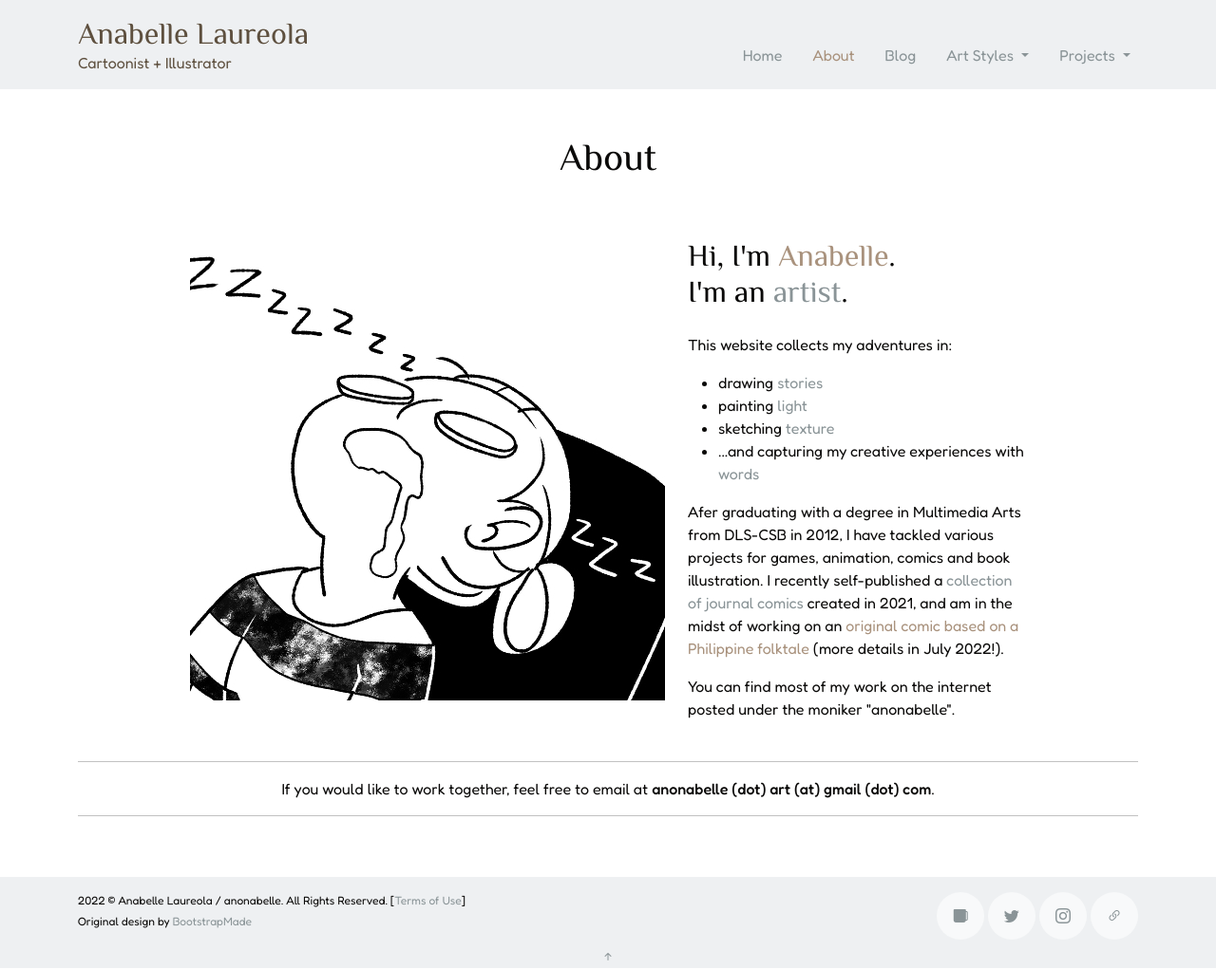
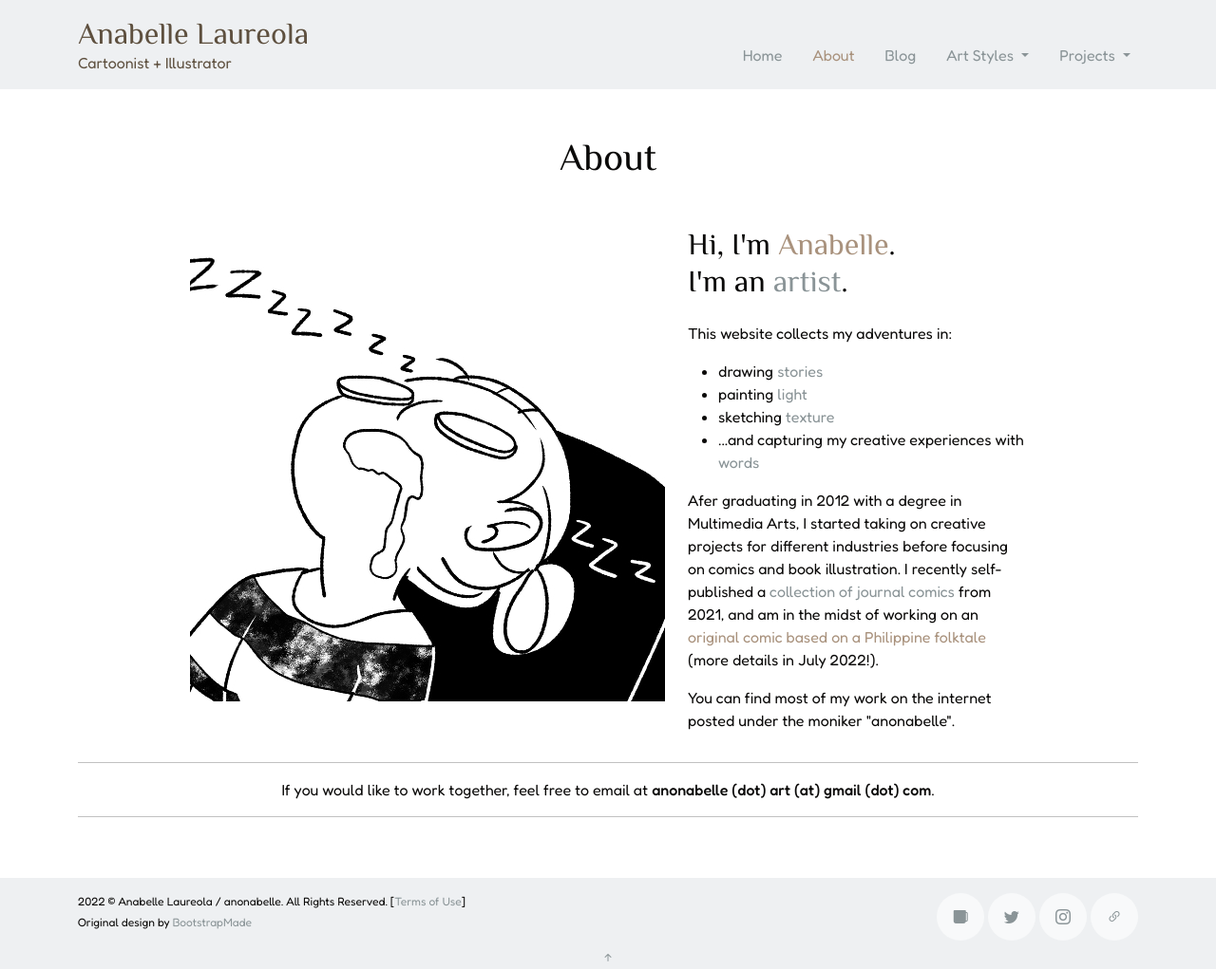
Before and after one commit to nabelore/nabelore.github.io, a Jekyll site: the page built from assets/html/about.html, in a window 1280 px wide. Shown: the whole page at 95% size. Built offline with Jekyll 4.4.1, drawn with Linux system fonts in a browser that asks for light colours.

Commit message:
Update about.html

```diff
--- a/assets/html/about.html
+++ b/assets/html/about.html
@@ -31,7 +31,7 @@
           </ul>
         </p>
 
-        <p>Afer graduating with a degree in Multimedia Arts from DLS-CSB in 2012, I have tackled various projects for games, animation, comics and book illustration. I recently self-published a <a href="/comictherapy">collection of journal comics</a> created in 2021, and am in the midst of working on an <span class="textaccent">original comic based on a Philippine folktale</span> (more details in July 2022!).</p>
+        <p>Afer graduating in 2012 with a degree in Multimedia Arts, I started taking on creative projects for  different industries before focusing on comics and book illustration. I recently self-published a <a href="/comictherapy">collection of journal comics</a> from 2021, and am in the midst of working on an <span class="textaccent">original comic based on a Philippine folktale</span> (more details in July 2022!).</p>
 
         <p>You can find most of my work on the internet posted under the moniker "anonabelle".</p>
       </div>
```
